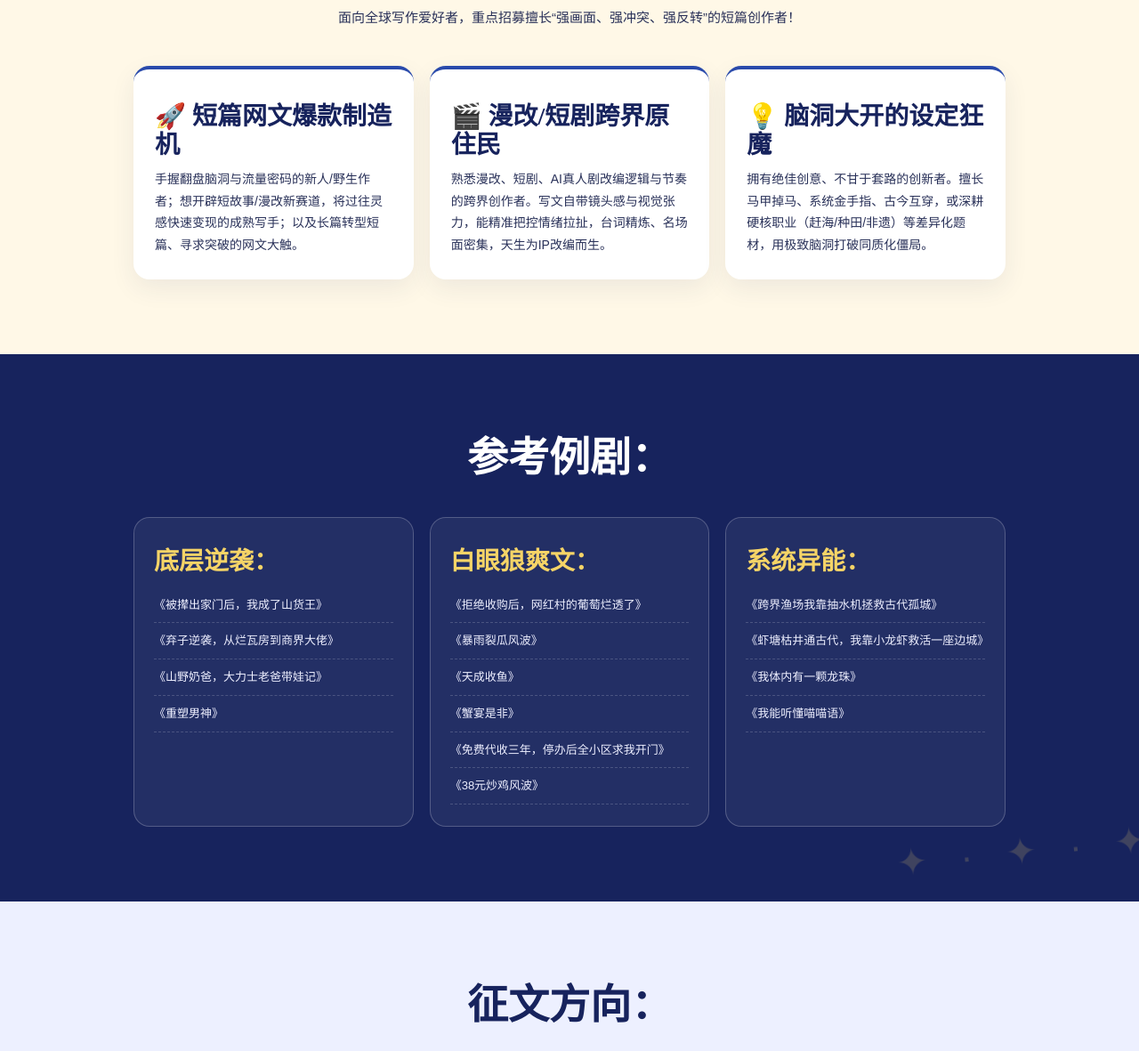
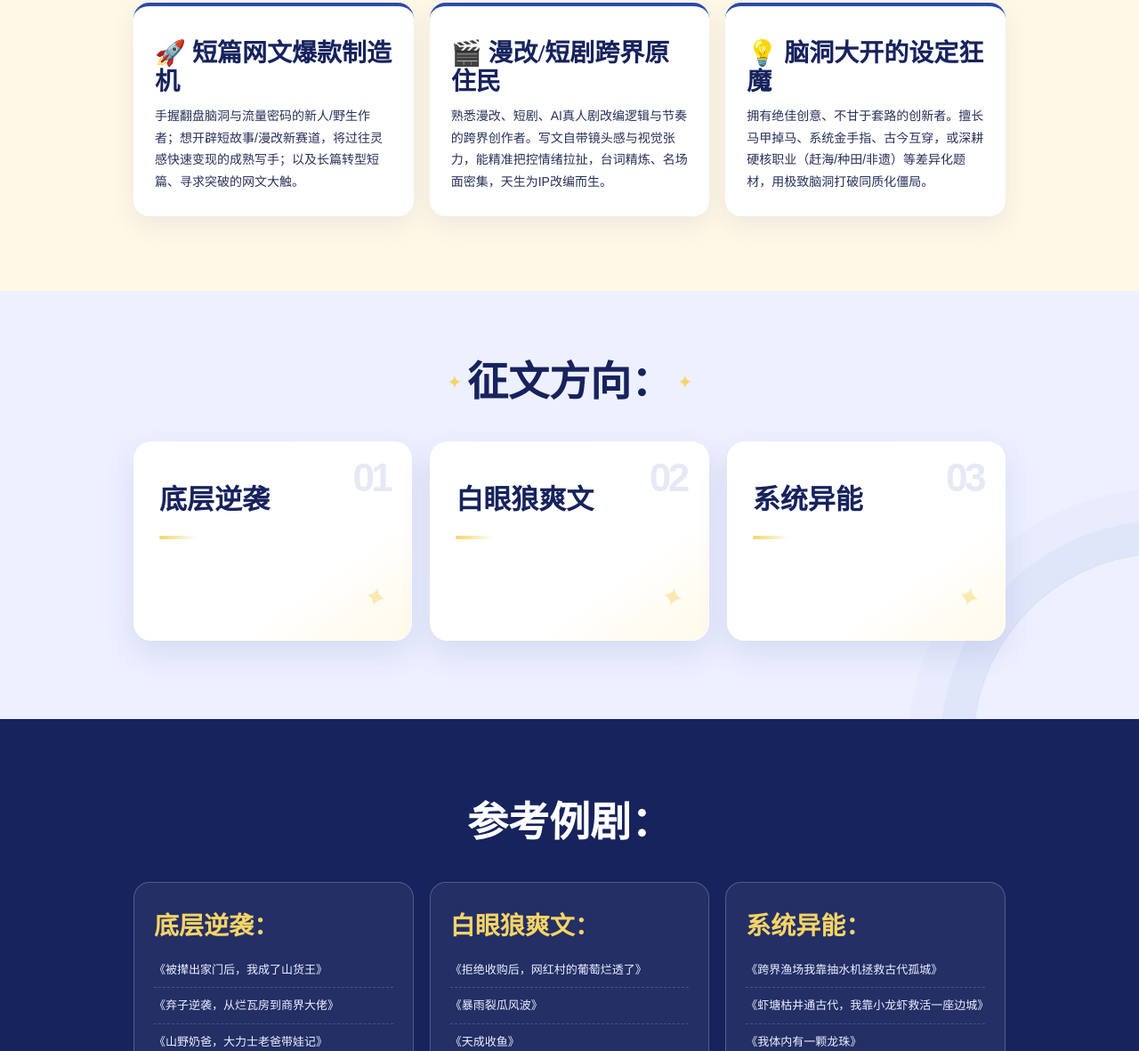
Before and after one commit to zyx667788/nixi-fanpan-zhuanti, a plain HTML site: page design-demos/02-九州专题.html in a window 1280 px wide. Shown: the part 1619-2800 px from the top of the page at 89% size. Drawn offline with Linux system fonts and the light colour scheme.

Commit message:
Reorder and enhance submission directions

```diff
--- a/design-demos/02-九州专题.html
+++ b/design-demos/02-九州专题.html
@@ -39,16 +39,32 @@
   <style>
     .hero-status{display:inline-flex;align-items:center;gap:9px;position:relative;margin:2px 0 18px;padding:8px 17px 8px 13px;border:1px solid rgba(255,255,255,.7);border-radius:999px;background:rgba(255,248,231,.9);color:var(--navy);font-size:15px;font-weight:900;letter-spacing:.08em;box-shadow:0 8px 20px rgba(36,42,108,.16);animation:statusFloat 4.5s ease-in-out infinite}.hero-status:before{content:"";width:8px;height:8px;flex:0 0 8px;border-radius:50%;background:#f3b84b;box-shadow:0 0 0 5px rgba(243,184,75,.16);animation:statusPulse 1.8s ease-in-out infinite}.hero-status:after{content:"";position:absolute;left:26px;bottom:-7px;border:7px solid transparent;border-top-color:rgba(255,248,231,.9);border-bottom:0;transform:rotate(8deg)}@keyframes statusFloat{50%{transform:translateY(-3px)}}@keyframes statusPulse{50%{transform:scale(1.25);box-shadow:0 0 0 7px rgba(243,184,75,.08)}}@media(max-width:760px){.hero-status{font-size:13px;letter-spacing:.04em;padding:7px 13px 7px 11px;margin-bottom:14px}}
   </style>
+  <style>
+    #direction{padding-top:78px;padding-bottom:88px}
+    #direction .heading{position:relative;margin-bottom:40px}
+    #direction .heading h2{display:inline-block;position:relative;margin:0;padding:0 22px}
+    #direction .heading h2:before,#direction .heading h2:after{content:"✦";position:absolute;top:50%;color:var(--moon);font-family:serif;font-size:18px;transform:translateY(-50%)}
+    #direction .heading h2:before{left:0}#direction .heading h2:after{right:0}
+    #direction .directions{gap:20px}
+    #direction .direction{min-height:224px;padding:34px 28px;background:linear-gradient(145deg,#fff 0%,#fff 68%,#fff9e8 100%);border:1px solid rgba(255,255,255,.85);box-shadow:0 14px 34px rgba(55,65,145,.12)}
+    #direction .direction:before{content:"01";position:absolute;right:24px;top:18px;color:rgba(41,74,171,.12);font:900 44px/1 Arial,sans-serif;letter-spacing:-.08em}
+    #direction .direction:nth-child(2):before{content:"02"}#direction .direction:nth-child(3):before{content:"03"}
+    #direction .direction:after{right:24px;bottom:15px;font-size:38px}
+    #direction .direction strong{display:inline-block;position:relative;padding-top:4px;font-size:31px}
+    #direction .direction strong:after{content:"";display:block;width:42px;height:4px;margin-top:13px;border-radius:4px;background:linear-gradient(90deg,var(--moon),rgba(245,212,103,0))}
+    #direction .direction:hover{border-color:rgba(41,74,171,.18);background:linear-gradient(145deg,#fff 0%,#fff 58%,#fff5d6 100%)}
+    @media(max-width:760px){#direction{padding-top:60px;padding-bottom:68px}#direction .direction{min-height:170px}}
+  </style>
 </head>
 <body>
   <main class="site">
     <header class="top"><span class="brand-lockup" aria-label="九州文化与九州短故事"><span class="logo-cut culture-logo"><img src="../assets/jiuzhou-culture-logo.svg" alt="九州文化 Logo" /></span><span class="brand-divider" aria-hidden="true"></span><span class="logo-cut story-logo"><img src="../assets/jiuzhou-short-story-logo.svg" alt="九州短故事 Logo" /></span></span><nav><a href="#intro">活动引言</a><a href="#direction">征稿方向</a><a href="#reward">福利政策</a><a href="#submit">投稿通道</a></nav></header>
 <section class="hero"><div class="hero-inner"><div class="hero-copy"><div class="hero-slogan">引领全球内容创作，讲述精彩好故事</div><h1>逆袭翻盘·<strong>高光时刻</strong></h1><div class="hero-status">九州小说漫改 IP 故事征集火热进行中</div><a class="cta" href="#submit">投稿通道</a><a class="cta secondary" href="#reward">福利政策</a></div><div class="poster-window"><img src="../assets/story-moon-hero-v1.png" alt="原创插画：作者从发光书页中看见月亮与故事分镜" /></div></div></section>
-    <nav class="anchor" aria-label="活动内容导航"><div class="anchor-inner"><div class="anchor-label"><span>九州 · 故事征集令</span><b>内容导航</b></div><a href="#intro"><i>01</i><span>活动引言</span></a><a href="#time"><i>02</i><span>活动时间</span></a><a href="#audience"><i>03</i><span>活动对象</span></a><a href="#direction"><i>04</i><span>征稿方向</span></a><a href="#examples"><i>05</i><span>参考例剧</span></a><a href="#reward"><i>06</i><span>福利政策</span></a><a href="#submit"><i>07</i><span>投稿通道</span></a><a href="#notice"><i>08</i><span>投稿须知</span></a></div></nav>
-<section class="wrap" id="intro"><div class="heading reveal" data-reveal="up"><h2>导语：</h2><p>为加速优质漫改 IP 落地，九州小说漫改开发全流程已全面打通！即日起，面向全球创作者发起漫改IP故事征集令。首期主题征文【逆袭翻盘・高光时刻】来袭，征稿周期 7 月 15 日 —8 月 31 日。 本次征文诚邀全球写作者创作高适配漫改的优质短故事，以文字释怀现实中的委屈隐忍，用层层反转的翻盘剧情，书写普通人向往的高光人生。我们将挑选出最具潜力的爆款短篇优质作品入选漫剧改编库，让藏于纸笔的快意人生跨越文字，在漫改世界焕发第二生命力。</p></div><div class="intro reveal" data-reveal="scale"><div class="moon-card"><span>活动时间：<br>篇幅要求：</span></div><div class="time-list" id="time"><article><b>征文时间：</b><p>2026年7月15日-2026年8月31日</p></article><article><b>篇幅要求：</b><p>超短篇 15000-20000字（全文投稿）<br>中短篇 20000-30000字（6000字投稿）</p></article></div></div></section>
+<nav class="anchor" aria-label="活动内容导航"><div class="anchor-inner"><div class="anchor-label"><span>内容导航</span></div><a href="#intro"><i>01</i><span>活动引言</span></a><a href="#time"><i>02</i><span>活动时间</span></a><a href="#audience"><i>03</i><span>活动对象</span></a><a href="#direction"><i>04</i><span>征稿方向</span></a><a href="#examples"><i>05</i><span>参考例剧</span></a><a href="#reward"><i>06</i><span>福利政策</span></a><a href="#submit"><i>07</i><span>投稿通道</span></a><a href="#notice"><i>08</i><span>投稿须知</span></a></div></nav>
+<section class="wrap" id="intro"><div class="heading reveal" data-reveal="up"><p>为加速优质漫改 IP 落地，九州小说漫改开发全流程已全面打通！即日起，面向全球创作者发起漫改IP故事征集令。首期主题征文【逆袭翻盘・高光时刻】来袭，征稿周期 7 月 16 日 —8 月 31 日。 本次征文诚邀全球写作者创作高适配漫改的优质短故事，以文字释怀现实中的委屈隐忍，用层层反转的翻盘剧情，书写普通人向往的高光人生。我们将挑选出最具潜力的爆款短篇优质作品入选漫剧改编库，让藏于纸笔的快意人生跨越文字，在漫改世界焕发第二生命力。</p></div><div class="intro reveal" data-reveal="scale"><div class="moon-card"><span>活动时间：<br>篇幅要求：</span></div><div class="time-list" id="time"><article><b>征文时间：</b><p>2026年7月16日-2026年8月31日</p></article><article><b>篇幅要求：</b><p>超短篇 15000-20000字（全文投稿）<br>中短篇 20000-30000字（6000字投稿）</p></article></div></div></section>
 <section class="wrap" id="audience"><div class="heading reveal" data-reveal="up"><h2>活动对象</h2><p>面向全球写作爱好者，重点招募擅长“强画面、强冲突、强反转”的短篇创作者！</p></div><div class="audience-grid"><article class="audience-card reveal" data-reveal="left" style="--delay:.04s"><h3>🚀 短篇网文爆款制造机</h3><p>手握翻盘脑洞与流量密码的新人/野生作者；想开辟短故事/漫改新赛道，将过往灵感快速变现的成熟写手；以及长篇转型短篇、寻求突破的网文大触。</p></article><article class="audience-card reveal" data-reveal="up" style="--delay:.12s"><h3>🎬 漫改/短剧跨界原住民</h3><p>熟悉漫改、短剧、AI真人剧改编逻辑与节奏的跨界创作者。写文自带镜头感与视觉张力，能精准把控情绪拉扯，台词精炼、名场面密集，天生为IP改编而生。</p></article><article class="audience-card reveal" data-reveal="right" style="--delay:.2s"><h3>💡 脑洞大开的设定狂魔</h3><p>拥有绝佳创意、不甘于套路的创新者。擅长马甲掉马、系统金手指、古今互穿，或深耕硬核职业（赶海/种田/非遗）等差异化题材，用极致脑洞打破同质化僵局。</p></article></div></section>
-    <section class="example-band" id="examples"><div class="wrap"><div class="heading light reveal" data-reveal="up"><h2>参考例剧：</h2></div><div class="example-layout"><article class="example-group reveal" data-reveal="left" style="--delay:.04s"><h3>底层逆袭：</h3><ul class="example-list"><li>《被撵出家门后，我成了山货王》</li><li>《弃子逆袭，从烂瓦房到商界大佬》</li><li>《山野奶爸，大力士老爸带娃记》</li><li>《重塑男神》</li></ul></article><article class="example-group reveal" data-reveal="up" style="--delay:.12s"><h3>白眼狼爽文：</h3><ul class="example-list"><li>《拒绝收购后，网红村的葡萄烂透了》</li><li>《暴雨裂瓜风波》</li><li>《天成收鱼》</li><li>《蟹宴是非》</li><li>《免费代收三年，停办后全小区求我开门》</li><li>《38元炒鸡风波》</li></ul></article><article class="example-group reveal" data-reveal="right" style="--delay:.2s"><h3>系统异能：</h3><ul class="example-list"><li>《跨界渔场我靠抽水机拯救古代孤城》</li><li>《虾塘枯井通古代，我靠小龙虾救活一座边城》</li><li>《我体内有一颗龙珠》</li><li>《我能听懂喵喵语》</li></ul></article></div></div></section>
-    <section class="section-blue"><div class="wrap" id="direction"><div class="heading reveal" data-reveal="up"><h2>征文方向：</h2></div><div class="directions"><article class="direction reveal" data-reveal="left" style="--delay:.04s"><strong>底层逆袭</strong></article><article class="direction reveal" data-reveal="up" style="--delay:.12s"><strong>白眼狼爽文</strong></article><article class="direction reveal" data-reveal="right" style="--delay:.2s"><strong>系统异能</strong></article></div></div></section>
+<section class="section-blue"><div class="wrap" id="direction"><div class="heading reveal" data-reveal="up"><h2>征文方向：</h2></div><div class="directions"><article class="direction reveal" data-reveal="left" style="--delay:.04s"><strong>底层逆袭</strong></article><article class="direction reveal" data-reveal="up" style="--delay:.12s"><strong>白眼狼爽文</strong></article><article class="direction reveal" data-reveal="right" style="--delay:.2s"><strong>系统异能</strong></article></div></div></section>
+<section class="example-band" id="examples"><div class="wrap"><div class="heading light reveal" data-reveal="up"><h2>参考例剧：</h2></div><div class="example-layout"><article class="example-group reveal" data-reveal="left" style="--delay:.04s"><h3>底层逆袭：</h3><ul class="example-list"><li>《被撵出家门后，我成了山货王》</li><li>《弃子逆袭，从烂瓦房到商界大佬》</li><li>《山野奶爸，大力士老爸带娃记》</li><li>《重塑男神》</li></ul></article><article class="example-group reveal" data-reveal="up" style="--delay:.12s"><h3>白眼狼爽文：</h3><ul class="example-list"><li>《拒绝收购后，网红村的葡萄烂透了》</li><li>《暴雨裂瓜风波》</li><li>《天成收鱼》</li><li>《蟹宴是非》</li><li>《免费代收三年，停办后全小区求我开门》</li><li>《38元炒鸡风波》</li></ul></article><article class="example-group reveal" data-reveal="right" style="--delay:.2s"><h3>系统异能：</h3><ul class="example-list"><li>《跨界渔场我靠抽水机拯救古代孤城》</li><li>《虾塘枯井通古代，我靠小龙虾救活一座边城》</li><li>《我体内有一颗龙珠》</li><li>《我能听懂喵喵语》</li></ul></article></div></div></section>
 <section class="wrap" id="reward"><div class="reward reveal" data-reveal="scale"><div><h3>福利政策</h3><p>活动期间，凡符合本次征文主题的 逆袭翻盘类短篇，单价加权额外加 300 元/本。</p><p>活动期间，符合主题的 逆袭翻盘类短篇成功登上本站小说风云榜，在原有榜单奖励基础上，每篇再额外奖励 1000 元，可叠加享受。</p><p>活动期间，符合主题的 逆袭翻盘类短篇改编漫剧后，可享阶梯式额外奖励。</p><p>以上所有奖励均可与九州短故事原有福利、激励叠加、不冲突。</p></div><div class="reward-grid"><div><b>漫剧分账破 1 万</b><br>额外奖励 1000 元</div><div><b>漫剧分账破 3 万</b><br>额外奖励 3000 元</div><div><b>漫剧分账破 5 万</b><br>额外奖励 5000 元</div><div><b>漫剧分账破 10 万</b><br>额外奖励 10000 元</div></div></div></section>
 <section class="wrap" id="submit"><div class="submit reveal" data-reveal="up"><div class="submit-top"><h3>投稿通道</h3><p>投稿通道（投稿时备注：九州短故事漫改IP故事主题征文第一期）：<br>单篇稿件仅可投递一位专属对接编辑。</p></div><div class="emails"><a href="mailto:2362058397@qq.com">浮生<br>2362058397@qq.com</a><a href="mailto:931608690@qq.com">十七<br>931608690@qq.com</a><a href="mailto:191166821@qq.com">紫苏<br>191166821@qq.com</a><a href="mailto:2086763042@qq.com">芭乐<br>2086763042@qq.com</a><a href="mailto:3036628898@qq.com">乌乌<br>3036628898@qq.com</a><a href="mailto:398718968@qq.com">罗非<br>398718968@qq.com</a><a href="mailto:3285214742@qq.com">楹夏<br>3285214742@qq.com</a><a href="mailto:3526493658@qq.com">小番茄<br>3526493658@qq.com</a></div></div></section>
     <section class="section-blue"><div class="wrap" id="notice"><div class="heading reveal" data-reveal="up"><h2>投稿须知：</h2></div><div class="notice-panel reveal" data-reveal="scale"><ol><li>本次征文活动以逆袭翻盘类为主题，其他题材的稿件默认不参与本次征文活动。</li><li>单篇稿件仅可投递一位专属对接编辑。</li><li>严禁一稿多投、拒稿后更换编辑重复投递，此类行为将直接取消本次征稿参与资格及所有过稿权益，情节严重者纳入九州短故事平台投稿黑名单，取消后续所有合作与扶持资格。</li><li>作者与编辑的对接绑定关系，以最终过稿签约为准；签约前可根据沟通情况，随时调整投稿对接对象，保障创作者自主选择权。</li><li>本次征文活动最终解释权归九州短故事平台所有。</li></ol></div></div></section>
```
